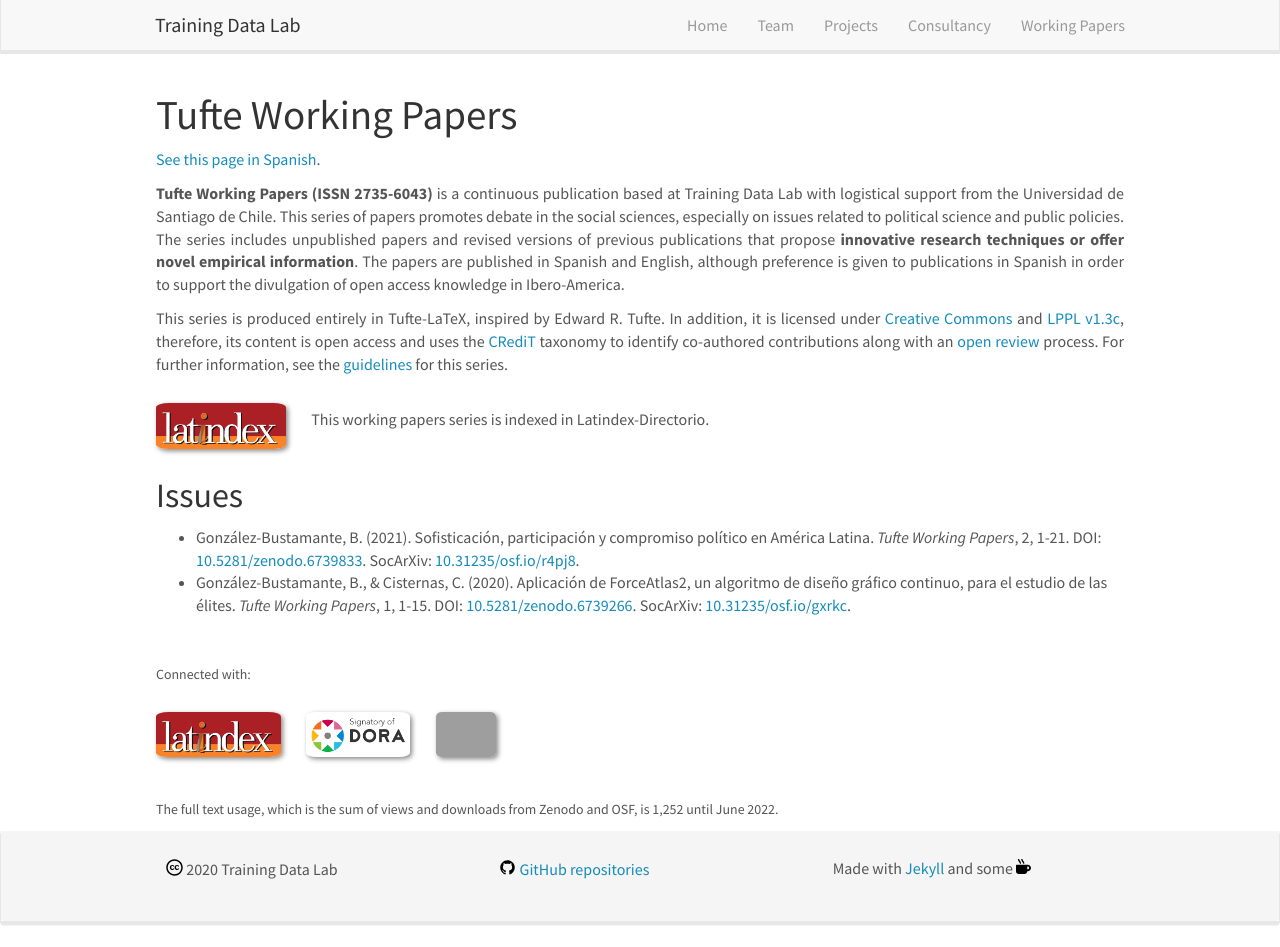
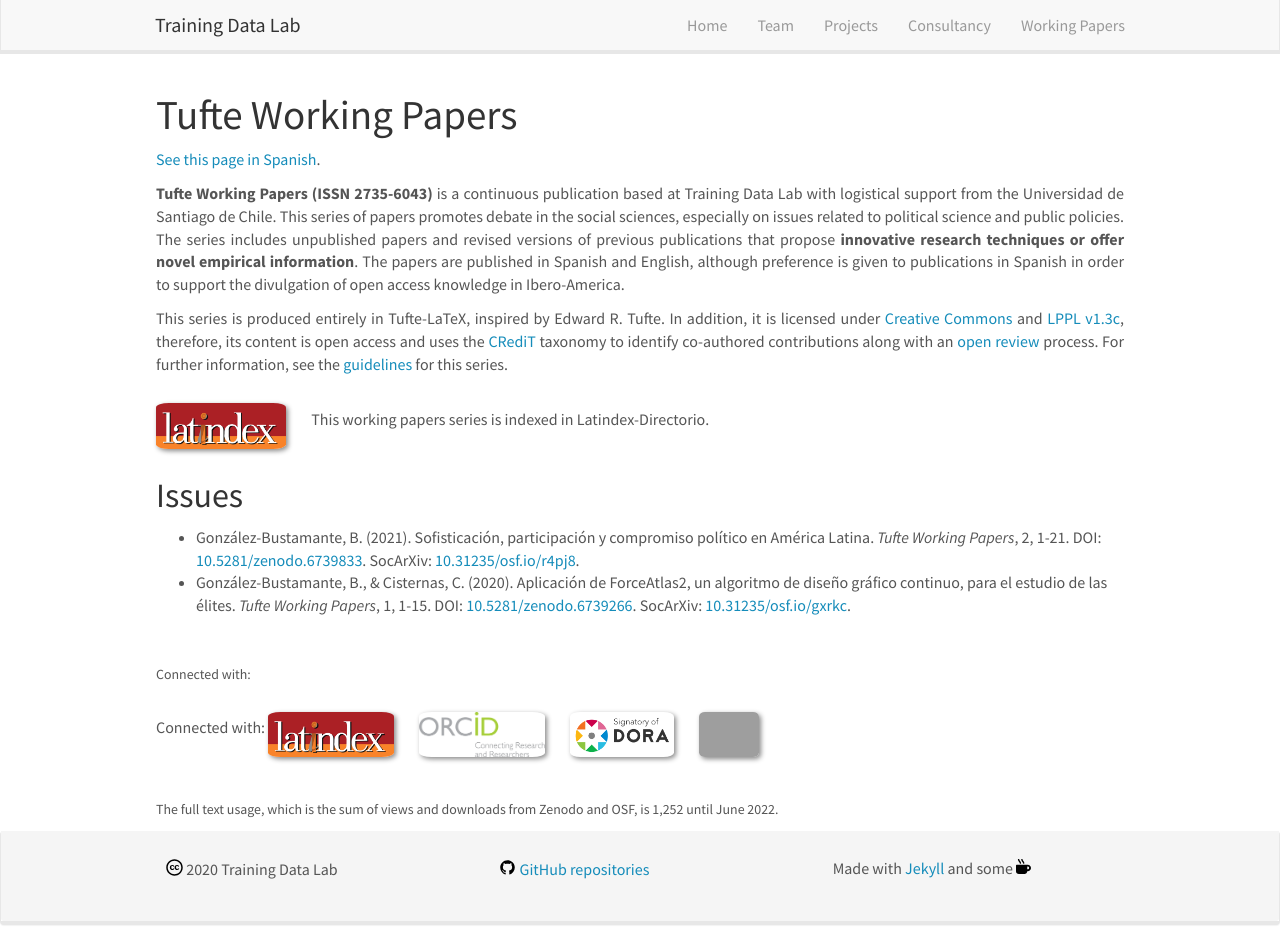
Before and after one commit to training-datalab/old-training-datalab.com, a Jekyll site: the page built from _pages/tufte-working-papers.md, in a window 1280 px wide and 947 px high. Built offline with Jekyll 4.4.1, drawn with Linux system fonts in a browser that asks for light colours; nearby versions of some CDN libraries.

Commit message:
Update tufte-working-papers.md

```diff
--- a/_pages/tufte-working-papers.md
+++ b/_pages/tufte-working-papers.md
@@ -28,7 +28,7 @@
 
 <small>Connected with:</small>
 <figure class="fourth">
-  <img src="{{ site.url }}{{ site.baseurl }}/images/logos/latindex.png" style="height: 45px"> <img src="{{ site.url }}{{ site.baseurl }}/images/logos/dora.png" style="height: 45px"> <img src="{{ site.url }}{{ site.baseurl }}/images/logos/openaire.jpg" style="height: 45px">
+  Connected with: <img src="{{ site.url }}{{ site.baseurl }}/images/logos/latindex.png" style="height: 45px"> <img src="{{ site.url }}{{ site.baseurl }}/images/logos/orcid.png" style="height: 45px"> <img src="{{ site.url }}{{ site.baseurl }}/images/logos/dora.png" style="height: 45px"> <img src="{{ site.url }}{{ site.baseurl }}/images/logos/openaire.jpg" style="height: 45px">
 </figure>
 
 <br />
```
